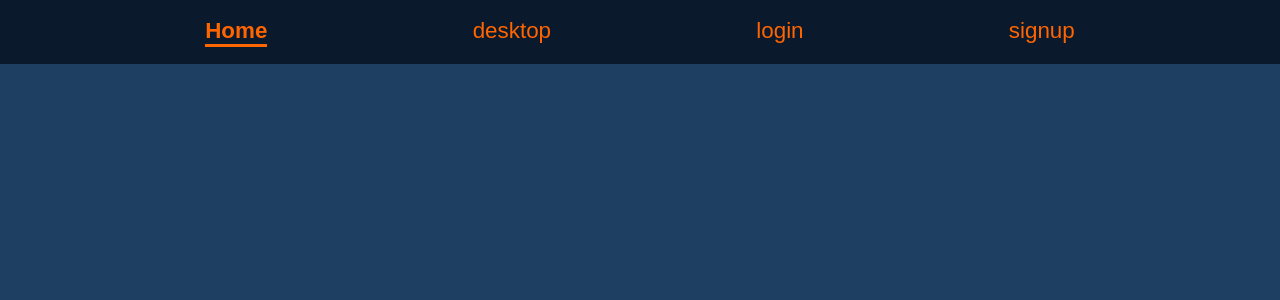
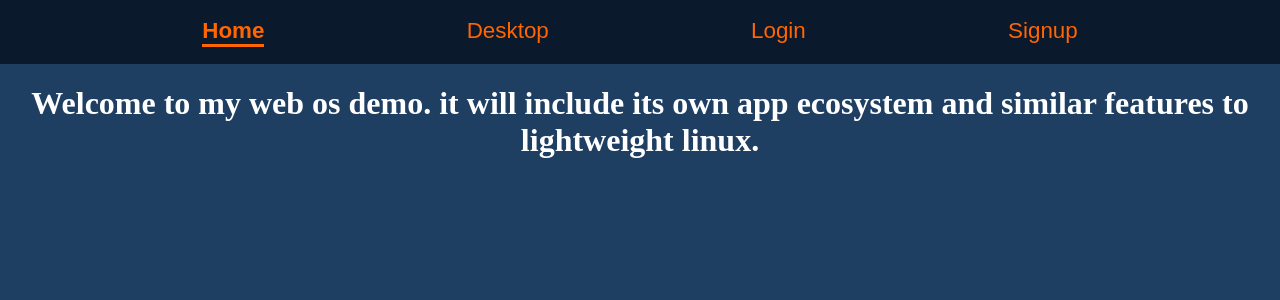
Before and after one commit to Skyrocketer/web-os, a Flask app: page / in a window 1280 px wide. Shown: the top 300 px of the page. Run offline with Flask 3, Linux system fonts and the light colour scheme.

Commit message:
Add a favicon to the base, add a placeholder to the index

```diff
--- a/main.py
+++ b/main.py
@@ -18,6 +18,7 @@ def index():
 @app.errorhandler(404)
 def pageNotFound(error):
     return render_template('404.html'), 404
+#handle requests with no index
 
 if __name__ == '__main__':
     socketio.run(app)
--- a/templates/base.html
+++ b/templates/base.html
@@ -2,6 +2,7 @@
 <html>
     <head>
         <title>web os - {% block title %}{% endblock %}</title>
+        <link rel="icon" type="image/x-icon" href="/static/future-floppy.ico">
         <style>
             html, body{
                 background-color: #1E3E62;
@@ -25,6 +26,10 @@
                 font-family: sans-serif;
                 border-bottom: 0.15em solid transparent;
                 text-decoration: none;
+                transition: all 0.3s ease;
+            }
+            a:hover{
+                color: #FF8A3D;
             }
             .active-link{
                 font-weight: bolder;
@@ -33,16 +38,16 @@
             .content{
                 width: 100vw;
                 top: 8vh;
-                position: absolute;
+                position: relative;
             }
         </style>
     </head>
     <body>
         <div class='nav'>
             <a href="/" {% if request.endpoint == 'index' %} class='active-link' {% endif %}>Home</a>
-            <a href="/desktop.html" {% if request.endpoint == 'desktop' %} class='active-link' {% endif %}>desktop</a>
-            <a href="/login.html" {% if request.endpoint == 'login' %} class='active-link' {% endif %}>login</a>
-            <a href="/signup.html" {% if request.endpoint == 'signup' %} class='active-link' {% endif %}>signup</a>
+            <a href="/desktop.html" {% if request.endpoint == 'desktop' %} class='active-link' {% endif %}>Desktop</a>
+            <a href="/login.html" {% if request.endpoint == 'login' %} class='active-link' {% endif %}>Login</a>
+            <a href="/signup.html" {% if request.endpoint == 'signup' %} class='active-link' {% endif %}>Signup</a>
         </div>
         <div class="content">
             {% block content %}
--- a/templates/index.html
+++ b/templates/index.html
@@ -1,5 +1,12 @@
 {% extends 'base.html' %}
 {% block title %}home{% endblock %}
 {% block content %}
-
+<style>
+h1{
+    color: white;
+    align-content: center;
+    text-align: center;
+}
+</style>
+<h1>Welcome to my web os demo. it will include its own app ecosystem and similar features to lightweight linux.</h1>
 {% endblock %}
```
Also changed, not shown: static/future-floppy.ico (added).
